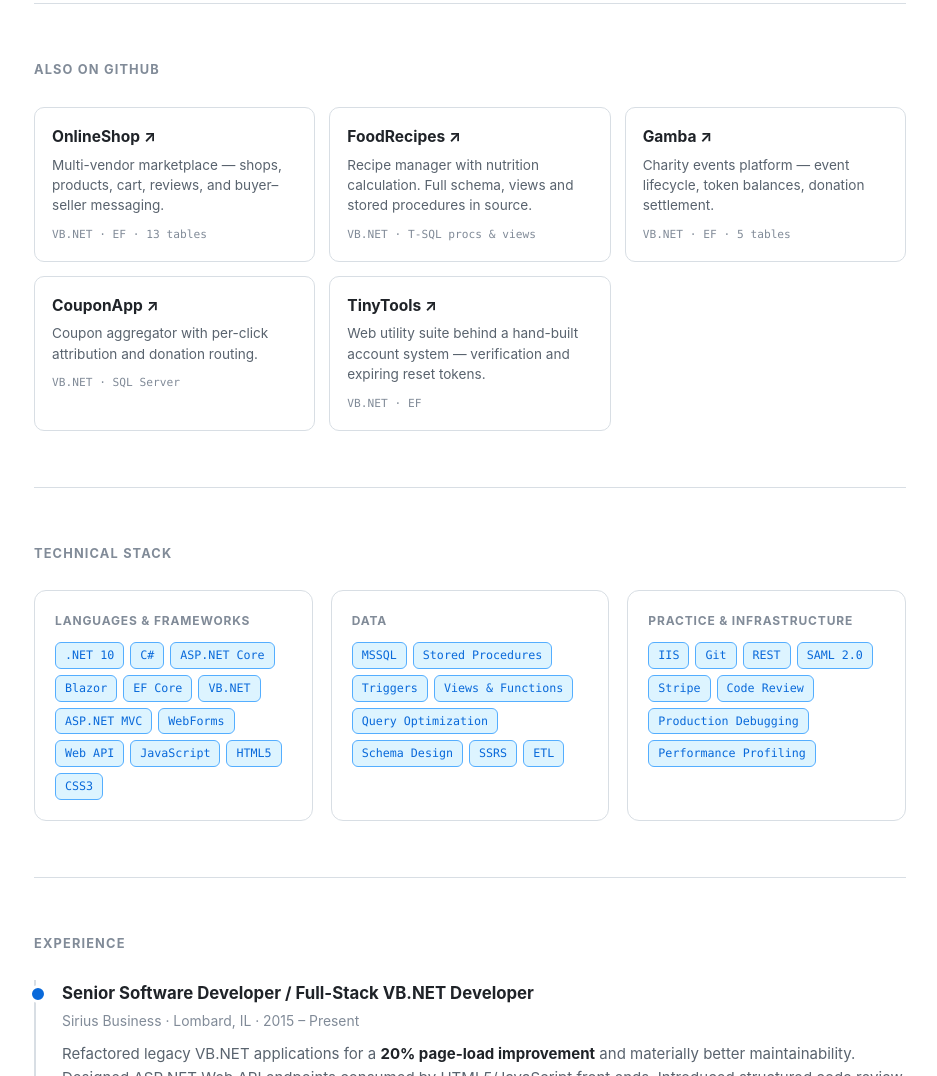
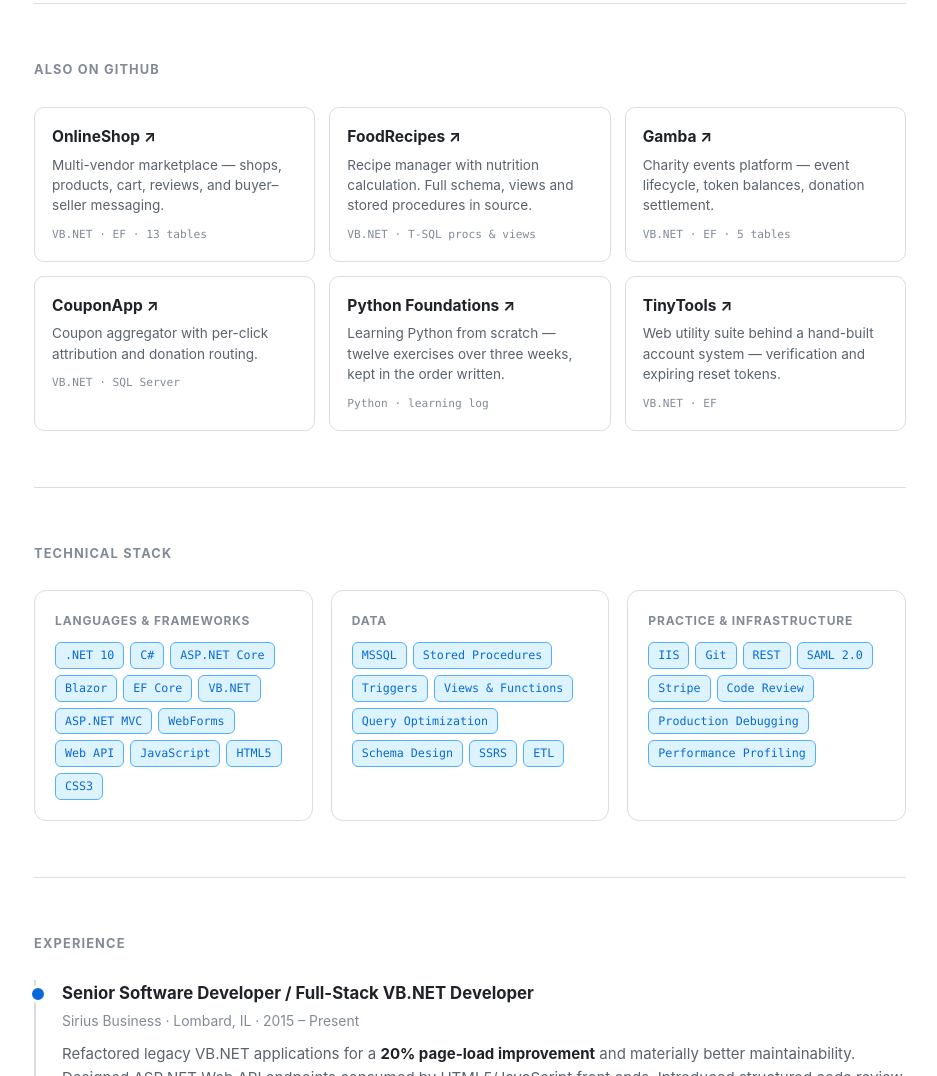
Before and after one commit to Grimrieber/Portfolio, a plain HTML site: page index.html in a window 1280 px wide. Shown: the part 2955-4031 px from the top of the page, without its empty margins (170-1107 px from the left). Drawn offline with Linux system fonts and the light colour scheme.

Commit message:
Add Python Foundations learning repo

```diff
--- a/index.html
+++ b/index.html
@@ -327,6 +327,11 @@
         <p>Coupon aggregator with per-click attribution and donation routing.</p>
         <div class="st">VB.NET · SQL Server</div>
       </a>
+      <a class="mini" href="https://github.com/Grimrieber/PythonFoundations" target="_blank" rel="noopener">
+        <h4>Python Foundations ↗</h4>
+        <p>Learning Python from scratch — twelve exercises over three weeks, kept in the order written.</p>
+        <div class="st">Python · learning log</div>
+      </a>
       <a class="mini" href="https://github.com/Grimrieber/TinyTools" target="_blank" rel="noopener">
         <h4>TinyTools ↗</h4>
         <p>Web utility suite behind a hand-built account system — verification and expiring reset tokens.</p>
```
